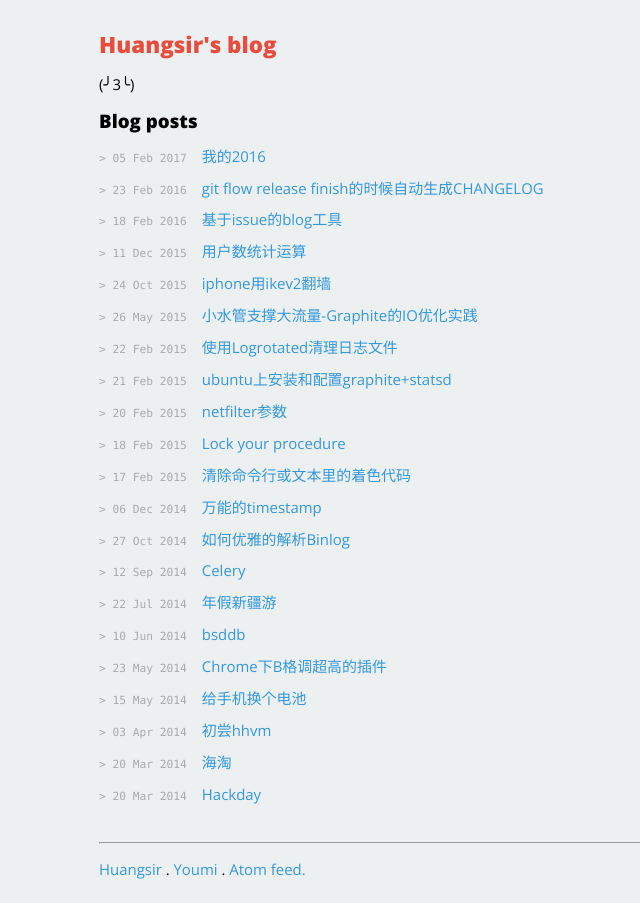
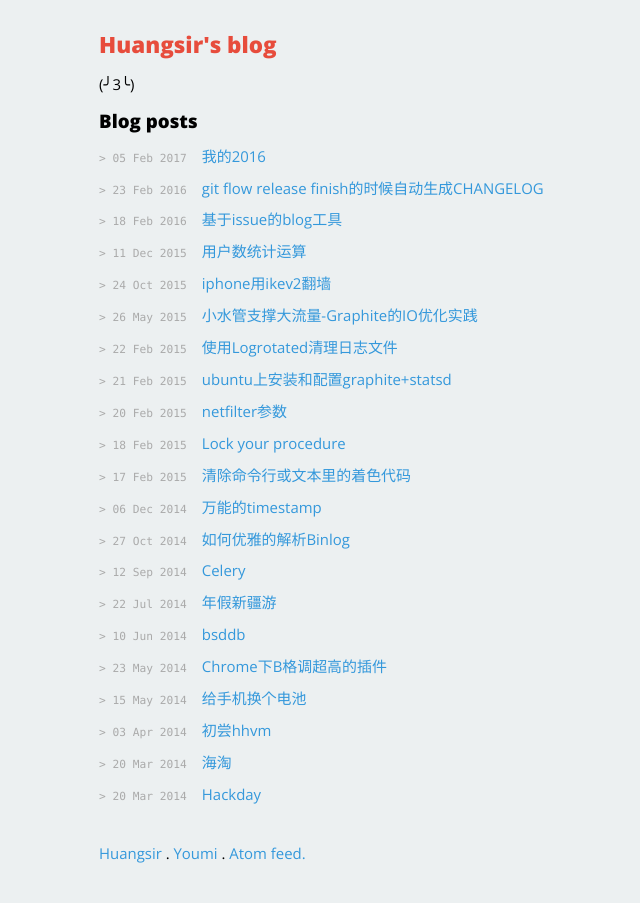
Before and after one commit to Huangsir/huangsir.github.io, a Jekyll site: the page built from index.html, in a window 1280 px wide. Shown: the whole page, without its empty margins (245-885 px from the left). Built offline with Jekyll 4.4.1, drawn with Linux system fonts in a browser that asks for light colours.

Commit message:
Update default.html

```diff
--- a/_layouts/default.html
+++ b/_layouts/default.html
@@ -21,7 +21,7 @@
          </header>
 
          {{ content }}
-         <hr/>
+         <p/><p/>
           <footer>
               <p><a href="http://github.com/huangsir">{{ site.gereksiz.author }}</a> .
                  <a href="{{ site.gereksiz.company }}">{{ site.gereksiz.companyName }}</a> .
```
